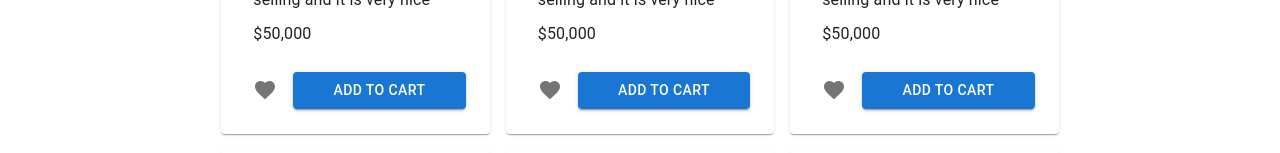
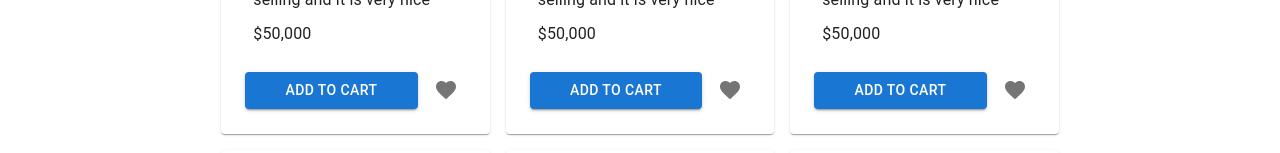
Before and after one commit to ChetanTakyar/Keyboard-Store, a React (Create React App) app in the folder online-store/: page /store in a window 1280 px wide. Shown: the part 515-668 px from the top of the page. Built offline with nearby package versions, Linux system fonts and the light colour scheme.

Commit message:
swapped favourite and cart buttons on shop card

```diff
--- a/online-store/src/components/StoreGrid.js
+++ b/online-store/src/components/StoreGrid.js
@@ -48,15 +48,15 @@ export default function SpacingGrid() {
               <Typography>$50,000</Typography>
             </CardContent>
             <CardActions>
-              <IconButton aria-label="add to favorites">
-                <FavoriteIcon />
-              </IconButton>
               <Button
                 size="medium"
                 fullWidth
                 variant="contained">
                 Add to cart
               </Button>
+              <IconButton aria-label="add to favorites">
+                <FavoriteIcon />
+              </IconButton>
             </CardActions>
           </Card>
         </Grid>
```
